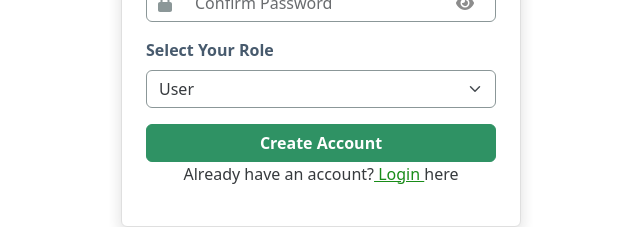
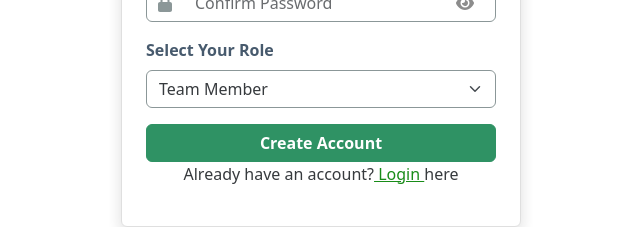
Before and after one commit to Chandni-2022/Y-Track, a React (Create React App) app in the folder frontend/: page /signup in a window 1280 px wide. Shown: the part 416-643 px from the top of the page, without its empty margins (319-959 px from the left). Built offline with nearby package versions, Linux system fonts and the light colour scheme.

Commit message:
Role Added in front & backedn and db

```diff
--- a/frontend/src/App.jsx
+++ b/frontend/src/App.jsx
@@ -9,7 +9,7 @@ import Login from "./components/Login.jsx"
 const App = () => {
   return <BrowserRouter >
           <Routes>
-            <Route path="/welcome" element={ <Home/> }/>
+            <Route path="/" element={ <Home/> }/>
             <Route path="/signup" element={ <Signup /> }/>
             <Route path="/login" element={ <Login /> }/>
           </Routes>
--- a/frontend/src/components/Signup.jsx
+++ b/frontend/src/components/Signup.jsx
@@ -14,7 +14,7 @@ const Signup = () => {
   const [email, setEmail] = useState("");
   const [password, setPassword] = useState("");
   const [confirmPassword, setConfirmPassword] = useState("");
-  const [role, setRole] = useState("user");
+  const [role, setRole] = useState("");
   const [loading, setLoading] = useState(false);
 
   const handleSubmit = async (e) => {
@@ -186,8 +186,9 @@ const Signup = () => {
               onChange={(e) => setRole(e.target.value)}
               style={{ borderColor: "#7f8c8d", fontSize: "16px" }}
             >
-              <option value="user">User</option>
-              <option value="admin">Admin</option>
+              <option value="Team-Member">Team Member</option>
+              <option value="Team-lead">Team Lead</option>
+              <option value="Admin">Admin</option>
             </select>
           </div>
 
```
Also changed, not shown: 2 other files (tests, documents, lock files or other folders).
